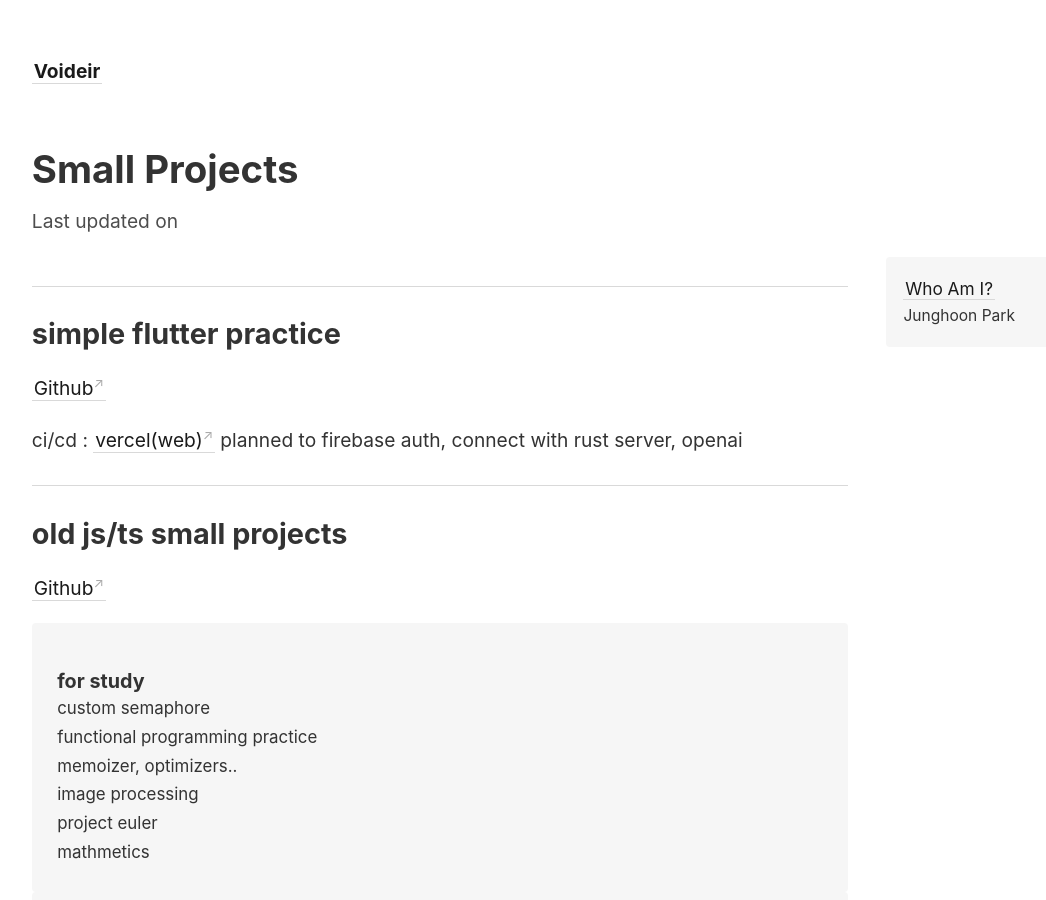
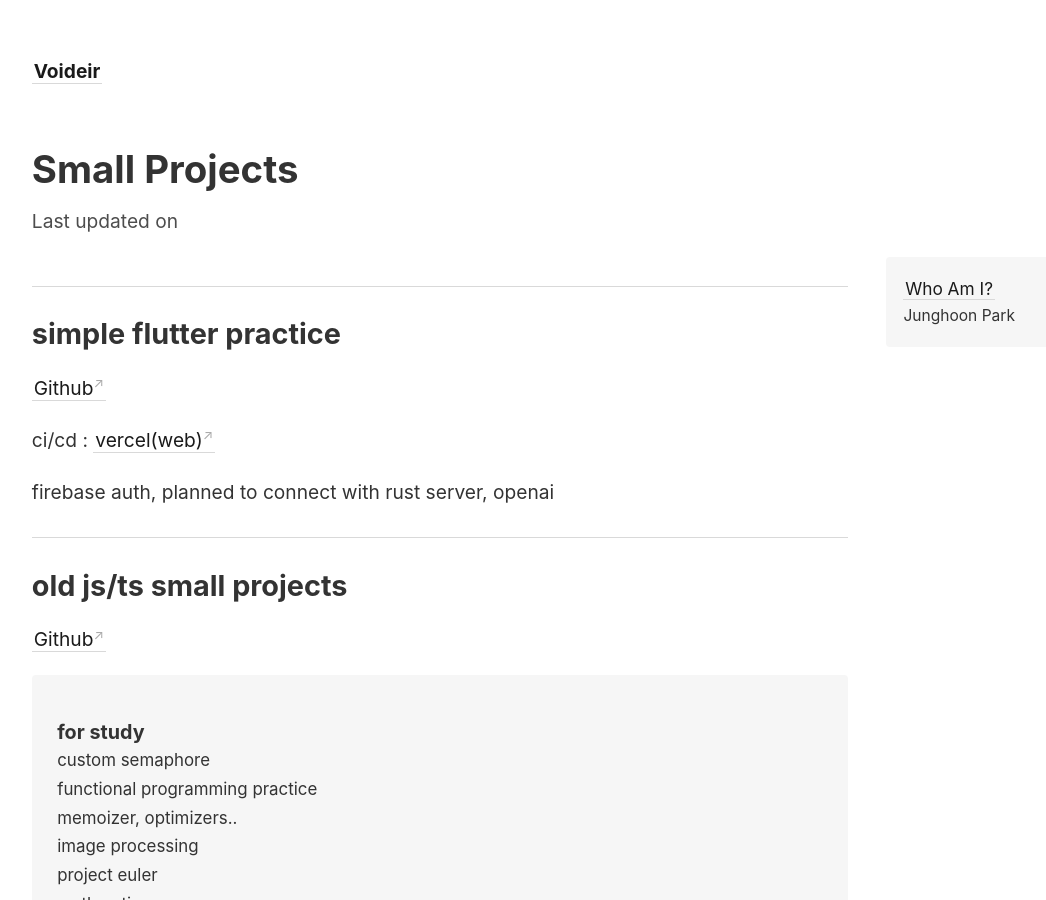
Before and after one commit to InvicTooth/intro, a Jekyll site: the page built from _notes/small.md, in a window 1280 px wide and 900 px high. Shown: the whole window, without its empty margins (45-1091 px from the left). Built offline with Jekyll 4.4.1, drawn with Linux system fonts in a browser that asks for light colours.

```diff
--- a/_notes/small.md
+++ b/_notes/small.md
@@ -10,7 +10,8 @@ title: Small Projects
 [Github](https://github.com/InvicTooth/mbti)
 
 ci/cd : [vercel(web)](https://mbti-eight.vercel.app/)
-planned to firebase auth, connect with rust server, openai
+
+firebase auth, planned to connect with rust server, openai
 
 ---
 
```
